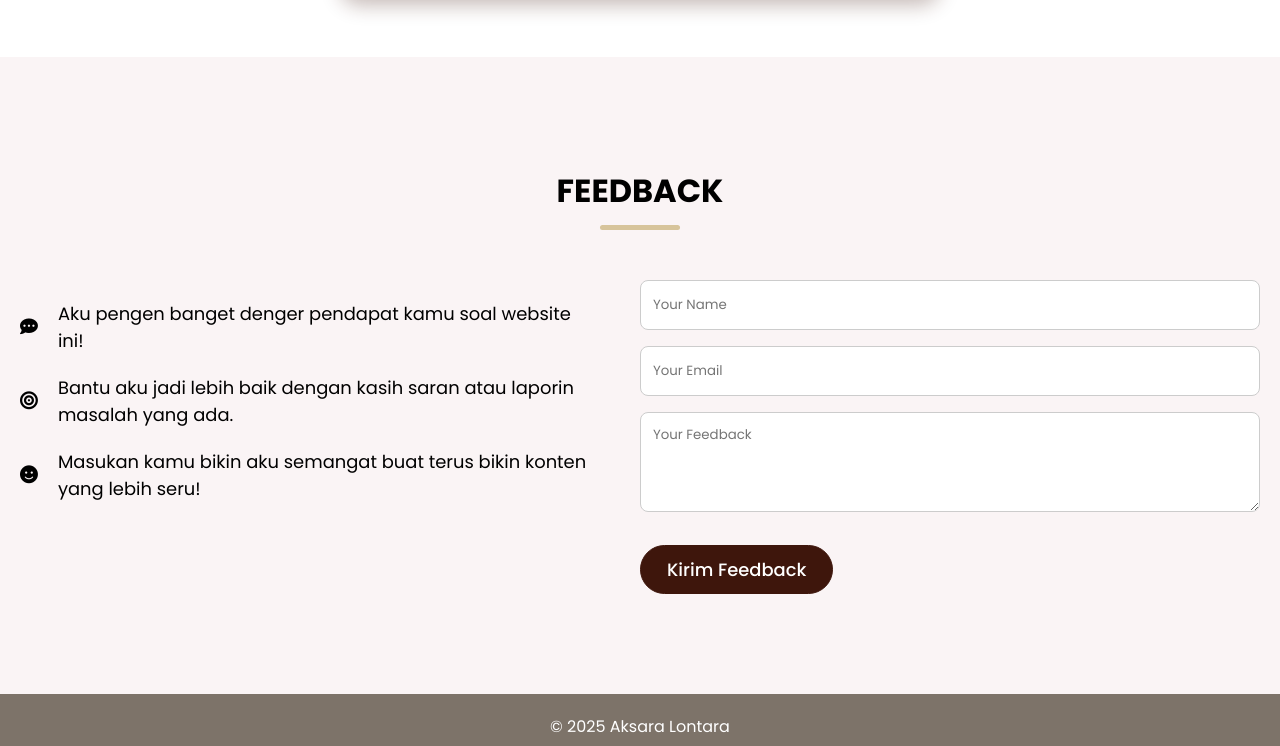
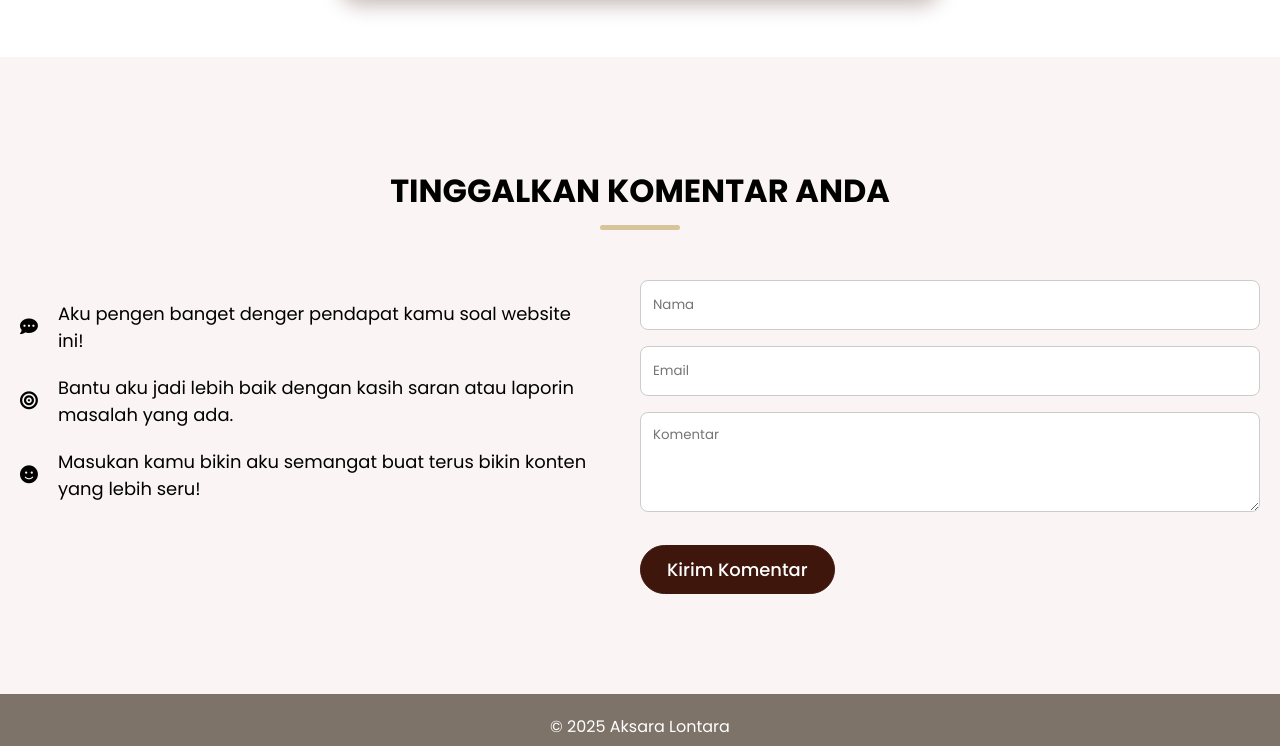
Before and after one commit to Aievrine/transliterasi-lontara, a plain HTML site: page index.html in a window 1280 px wide. Shown: the part 3068-3814 px from the top of the page. Drawn offline with nearby package versions, Linux system fonts and the light colour scheme; a web font is replaced by a local one.

Commit message:
ubah bagian feedbackk

```diff
--- a/index.html
+++ b/index.html
@@ -235,7 +235,7 @@ Nama Lontara sendiri, menurut Prof. Nurhayati Rahman dari Universitas Hasanuddin
 
 <!-- contact section -->
 <section class="contact-section" id="contact">
-    <h2 class="section-title">Feedback</h2>
+    <h2 class="section-title">Tinggalkan Komentar Anda</h2>
     <div class="section-content">
       <ul class="contact-info-list">
         <li class="contact-info">
@@ -254,10 +254,10 @@ Nama Lontara sendiri, menurut Prof. Nurhayati Rahman dari Universitas Hasanuddin
 
       <!-- Form -->
       <form id="contact-form" class="contact-form">
-        <input type="text" name="user_name" placeholder="Your Name" class="form-input" required>
-        <input type="email" name="user_email" placeholder="Your Email" class="form-input" required>
-        <textarea name="message" placeholder="Your Feedback" class="form-input" required></textarea>
-        <button type="submit" class="submit-button">Kirim Feedback</button>
+        <input type="text" name="user_name" placeholder="Nama" class="form-input" required>
+        <input type="email" name="user_email" placeholder="Email" class="form-input" required>
+        <textarea name="message" placeholder="Komentar" class="form-input" required></textarea>
+        <button type="submit" class="submit-button">Kirim Komentar</button>
       </form>
     </div>
   </section>
```
